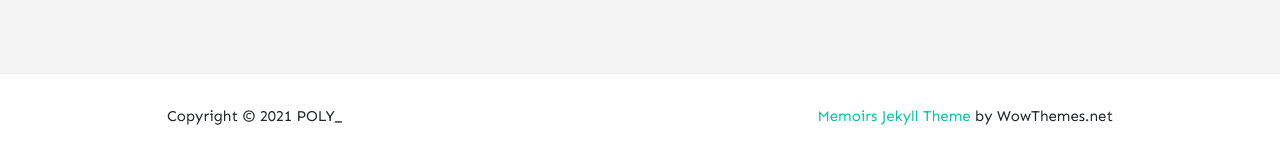
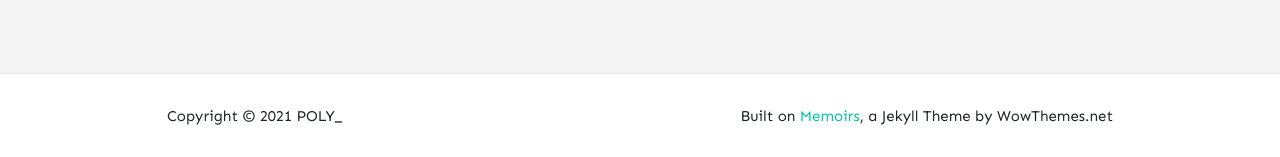
Before and after one commit to polywriteaux/polywriteaux.github.io, a Jekyll site: the page built from index.html, in a window 1280 px wide. Shown: the part 1451-1608 px from the top of the page. Built offline with Jekyll 4.4.1, drawn with Linux system fonts in a browser that asks for light colours; nearby versions of some CDN libraries; the list of posts is cut into pages by our own code; comment, search, counter and statistics services are not loaded.

Commit message:
Update default.html

```diff
--- a/_layouts/default.html
+++ b/_layouts/default.html
@@ -115,7 +115,7 @@
                 Copyright © {{ site.time | date: "%Y" }} {{ site.name }}
             </div>
             <div class="col-md-6 col-sm-12 text-center text-lg-right">
-                <a target="_blank" href="https://www.wowthemes.net/memoirs-free-jekyll-theme/">Memoirs Jekyll Theme</a> by WowThemes.net
+                Built on <a target="_blank" href="https://www.wowthemes.net/memoirs-free-jekyll-theme/">Memoirs</a>, a Jekyll Theme by WowThemes.net
             </div>
         </div>
     </div>
```
